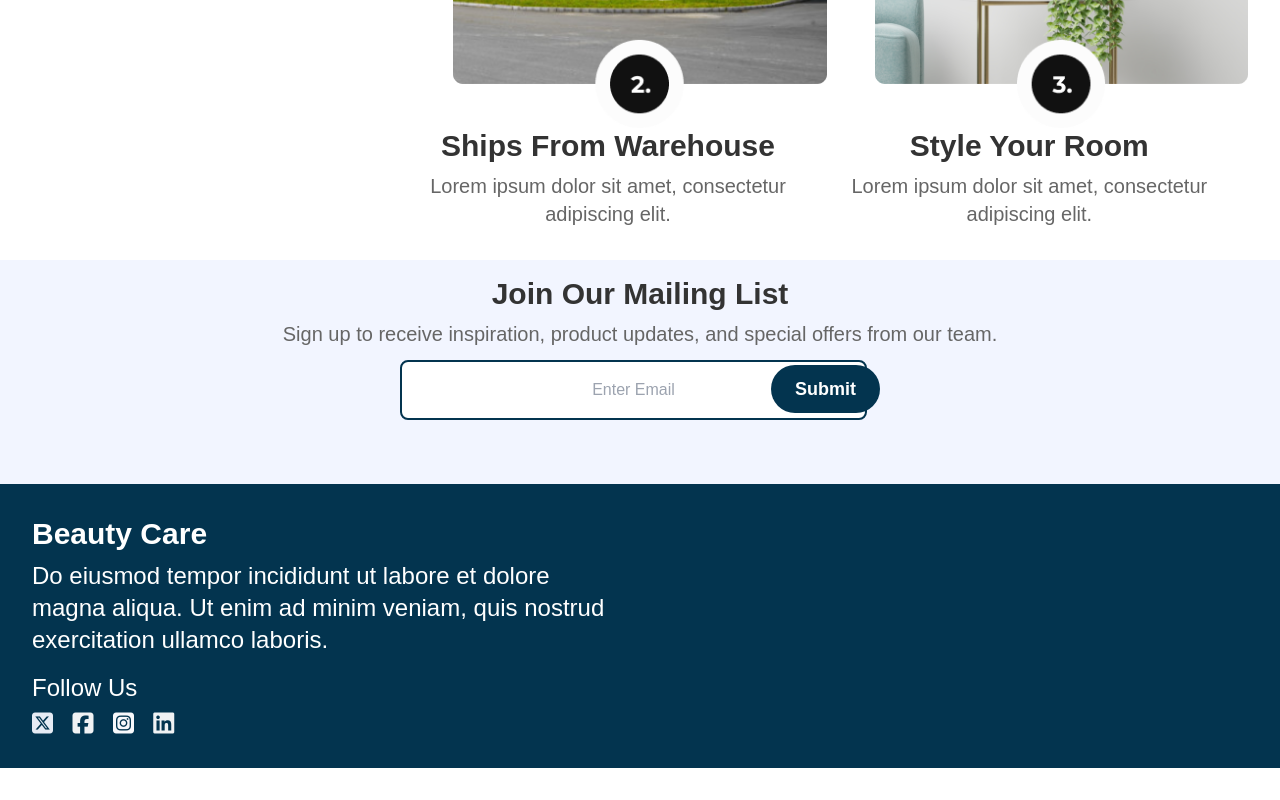
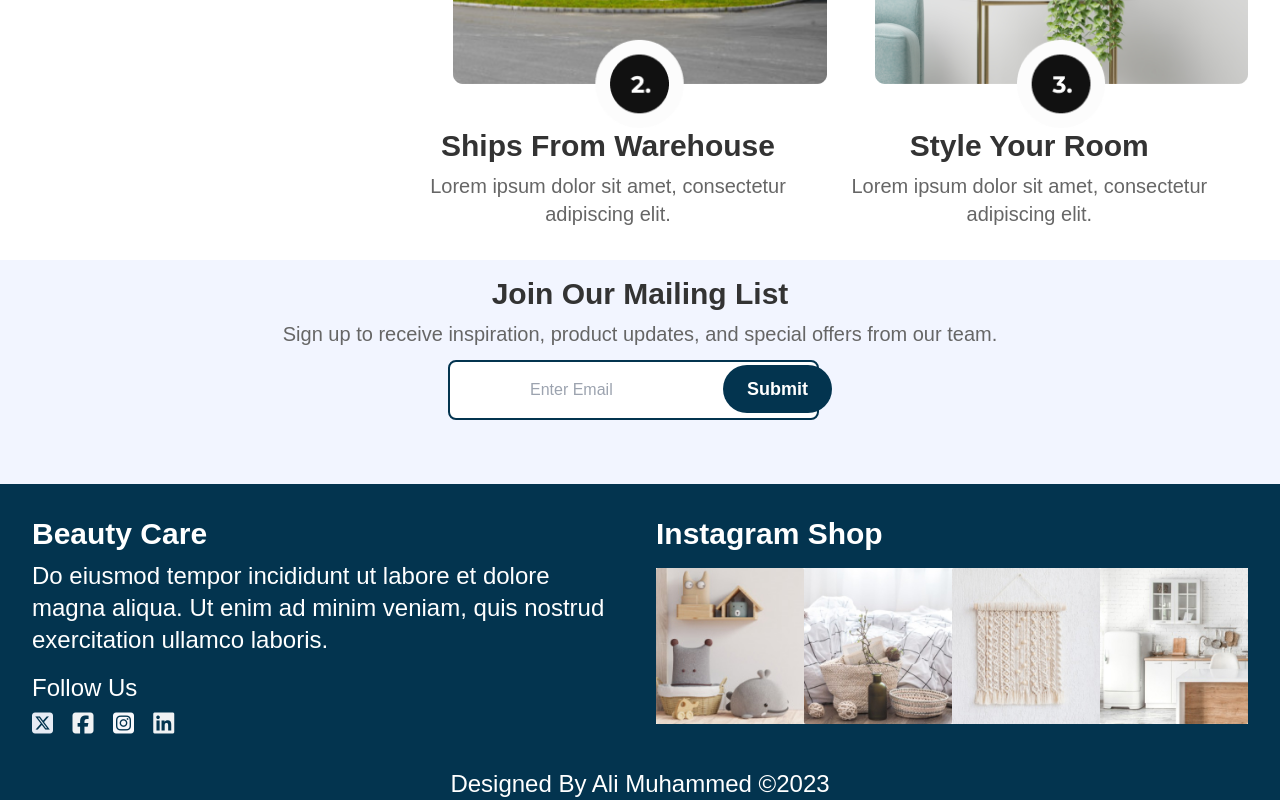
Before and after one commit to alimuhammeddev/furniture, a plain HTML site: page index.html in a window 1280 px wide. Shown: the part 3218-4018 px from the top of the page. Before the commit the page ends 3986 px from the top, so only its background shows below. Drawn offline with nearby package versions, Linux system fonts and the light colour scheme; a web font is replaced by a local one.

Commit message:
final commit

```diff
--- a/index.html
+++ b/index.html
@@ -221,7 +221,7 @@
             <h1 class="text-[#333333;] text-center text-3xl font-semibold">Join Our Mailing List</h1>
             <h3 class="text-center text-[#666666] text-xl mt-2">Sign up to receive inspiration, product updates, and special offers from our team.</h3>
            <div class="text-center">
-            <input class="text-center px-32 py-4 border border-2 border-[#03344F] rounded-lg mt-3" type="text" required placeholder="Enter Email"><a class="py-3.5 px-6 bg-[#03344F;] text-lg text-white font-semibold rounded-full transition duration-200 -ml-24" href="/register.html">Submit</a>
+            <input class="px-20 py-4 border border-2 border-[#03344F] rounded-lg mt-3" type="text" required placeholder="Enter Email"><a class="py-3.5 px-6 bg-[#03344F;] text-lg text-white font-semibold rounded-full transition duration-200 -ml-24" href="/register.html">Submit</a>
            </div><br><br>
         </div>
       </div>
@@ -240,8 +240,20 @@
                     <i class="fa-brands fa-linkedin fa-xl" style="color: #f0f2f4;"></i>
                     </div>
                 </div>
-                <div class="p-4"></div>
+                <div class="p-4">
+                    <h1 class="text-white text-3xl font-semibold">Instagram Shop</h1>
+                    <div class="flex mt-4">
+                    <a href="#"><img src="/Tailwind Starter Kit/img/IG-1.jpg" alt=""></a>
+                    <a href="#"><img src="/Tailwind Starter Kit/img/IG-2.jpg" alt=""></a>
+                    <a href="#"><img src="/Tailwind Starter Kit/img/IG-3.jpg" alt=""></a>
+                    <a href="#"><img src="/Tailwind Starter Kit/img/IG-4.jpg" alt=""></a>
+                    </div>
+                </div>
             </div>
+        </div>
+
+        <div>
+            <h1 class="text-white text-2xl text-center">Designed By Ali Muhammed &copy;2023</h1>
         </div>
       </div>
 
```
